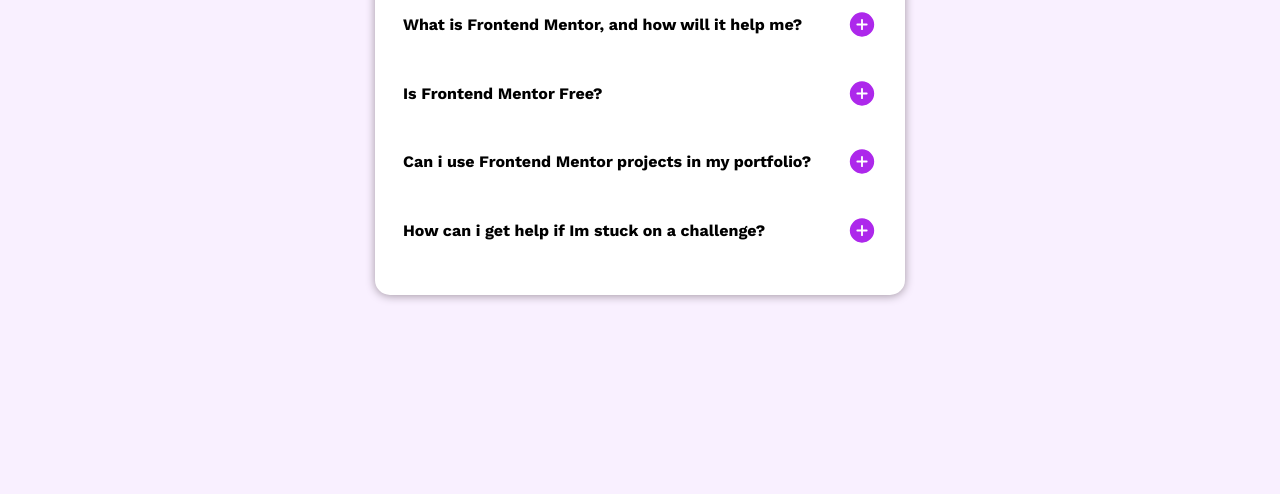
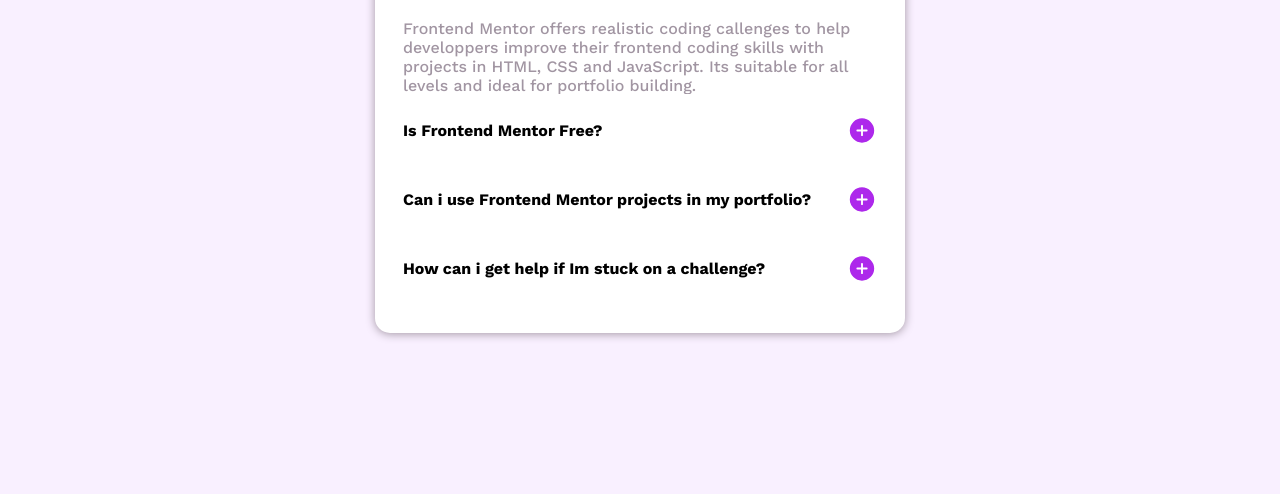
Before and after one commit to Andredy-00/FAQ-Accordion, a plain HTML site: page index.html in a window 1280 px wide. Shown: the part 306-800 px from the top of the page. Drawn offline with nearby package versions, Linux system fonts and the light colour scheme.

Commit message:
despliegue del primer acordion

```diff
--- a/index.html
+++ b/index.html
@@ -18,9 +18,9 @@
     <div class="accordion-item">
       <div class="container">
         <h4>What is Frontend Mentor, and how will it help me?</h4>
-        <img class="dez" src="./assets/images/icon-plus.svg" alt="">
+        <img class="dez" src="./assets/images/icon-minus.svg" alt="">
       </div>
-      <div class=" accordion expand-none">
+      <div class=" accordion expand">
         <p>Frontend Mentor offers realistic coding callenges to help
           developpers improve their frontend coding skills with projects in
           HTML, CSS and JavaScript. Its suitable for all levels and
```
